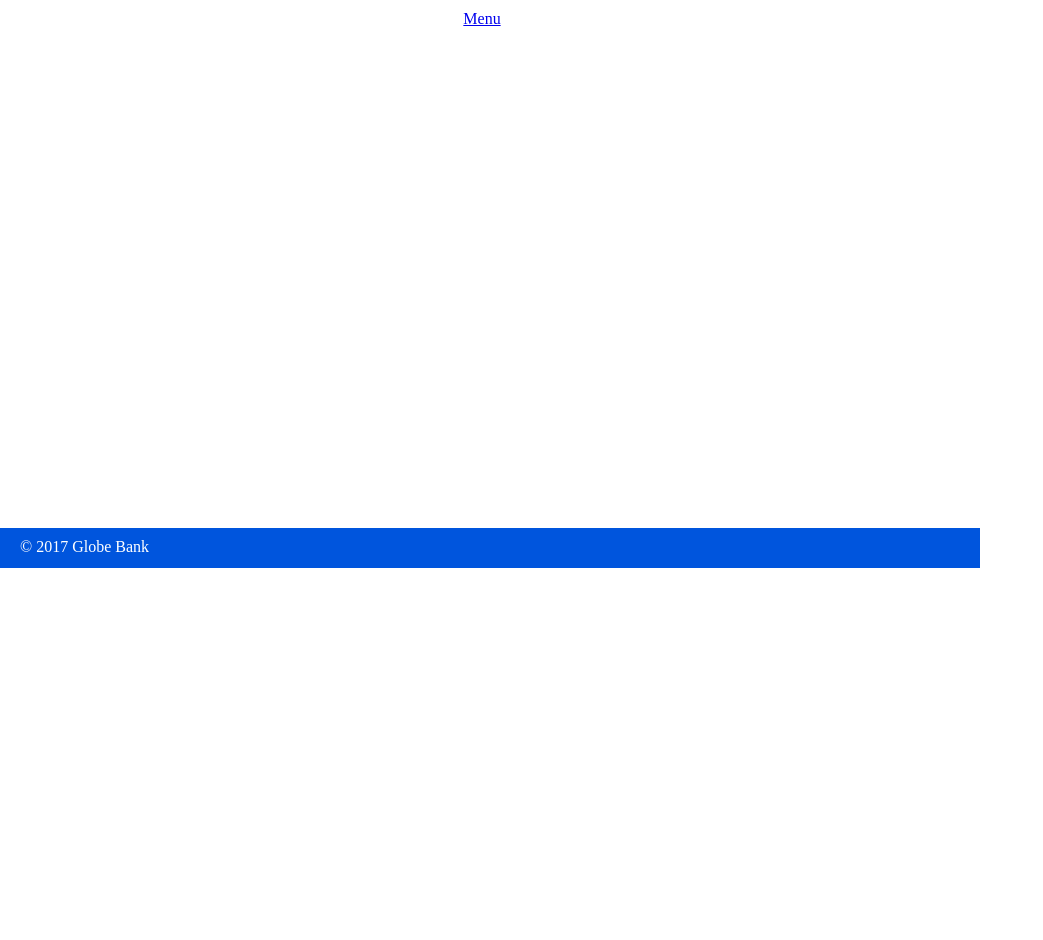
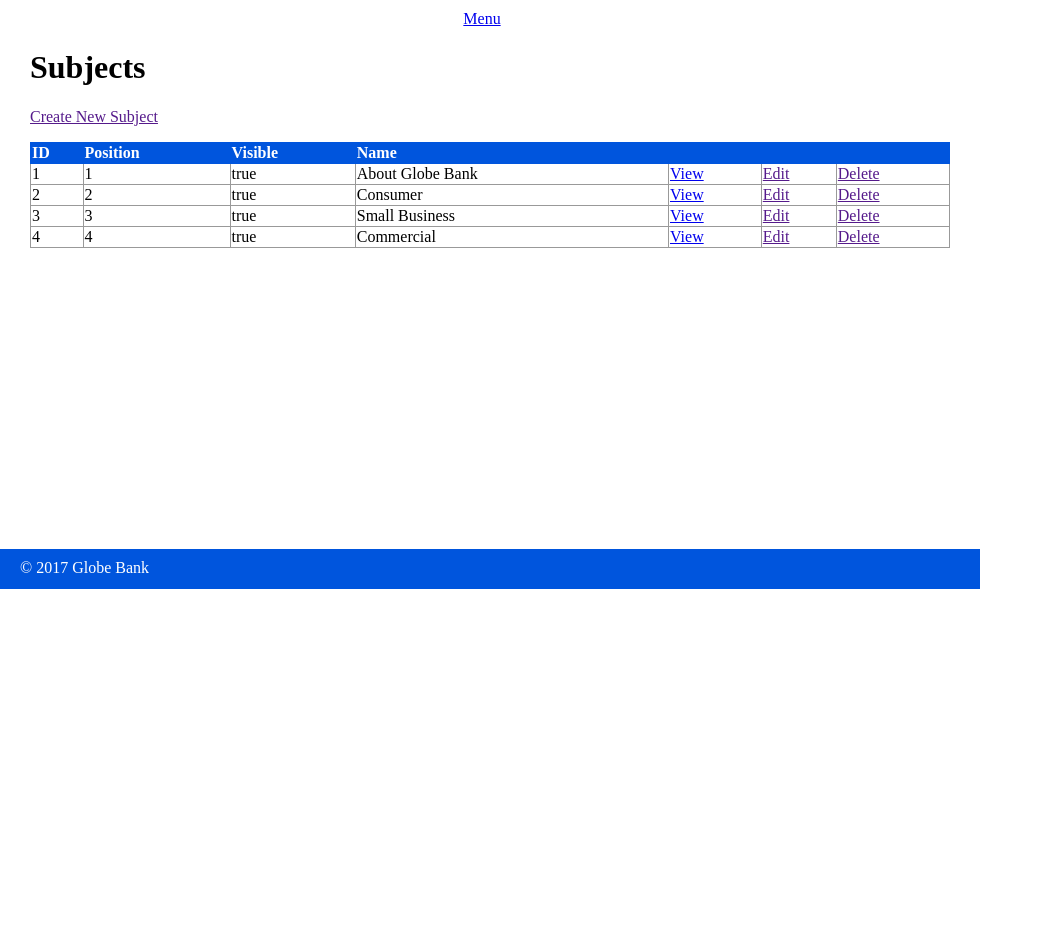
Before and after one commit to jsayram/CMS_System, a PHP site: page /staff/subjects/index.php in a window 1280 px wide. Shown: the part 40-980 px from the top of the page, without its empty margins (0-1043 px from the left). Run offline with PHP 8.4, Linux system fonts and the light colour scheme.

Commit message:
added the subjects micked database in the subjects/index.php page, and the foreach loop , that goes through and retrieves the id for each of the 'views' link clicked on each of the pages, added the show.php file that will display the corresponding ID from each of the items we view

```diff
--- a/globe_bank/public/staff/index.php
+++ b/globe_bank/public/staff/index.php
@@ -7,7 +7,8 @@
         <div id="main-menu">
             <h2>Main Menu</h2>
                 <ul>
-                 <li><a href=subjects/index.php>Subjects</a>
+                    <li><a href="<?php echo url_for('/staff/subjects/index.php');
+                   ?>">Subjects</a>
                     </li>
                 </ul>
         </div>
--- a/globe_bank/public/staff/subjects/index.php
+++ b/globe_bank/public/staff/subjects/index.php
@@ -1,9 +1,53 @@
 <?php require_once('../../../private/initialize.php'); ?>
+
+<?php
+
+//this mimicks data that you would find in a database
+$subjects = [
+    ['id' => '1', 'position' => '1', 'visible' => '1', 'menu_name' => 'About Globe Bank'],
+    ['id' => '2', 'position' => '2', 'visible' => '1', 'menu_name' => 'Consumer'],
+    ['id' => '3', 'position' => '3', 'visible' => '1', 'menu_name' => 'Small Business'],
+    ['id' => '4', 'position' => '4', 'visible' => '1', 'menu_name' => 'Commercial'],
+];
+?>
 
 <?php $page_title = 'Subjects'; ?>
 <?php include(SHARED_PATH . '/staff_header.php'); ?>
 
 <div id="content">
+    <div class="subjects listing">
+        <h1>Subjects</h1>
+
+        <div class="actions">
+            <!--this is a link to create new subjects-->
+            <a class="action" href="">Create New Subject</a>
+        </div>
+
+        <table class="list">
+            <tr>
+                <th>ID</th>
+                <th>Position</th>
+                <th>Visible</th>
+                <th>Name</th>
+                <th>&nbsp;</th>
+                <th>&nbsp;</th>
+                <th>&nbsp;</th>
+            </tr>
+
+            <?php foreach($subjects as $subject) { ?>
+            <tr>
+                <td><?php echo $subject['id']; ?></td>
+                <td><?php echo $subject['position']; ?></td>
+                <td><?php echo $subject['visible'] == 1 ? 'true' : 'false'; ?></td>
+                <td><?php echo $subject['menu_name']; ?></td>
+                <td><a class="action" href="<?php echo url_for('/staff/subjects/show.php?id=' . $subject['id']); ?>">View</a></td>
+                <td><a class="action" href="">Edit</a></td>
+                <td><a class="action" href="">Delete</a></td>
+            </tr>
+            <?php } ?>
+        </table>
+
+    </div>
 </div>
 
 <?php include(SHARED_PATH . '/staff_footer.php'); ?>
```
Also changed, not shown: globe_bank/public/staff/subjects/show.php (added, +9 -0 lines).
